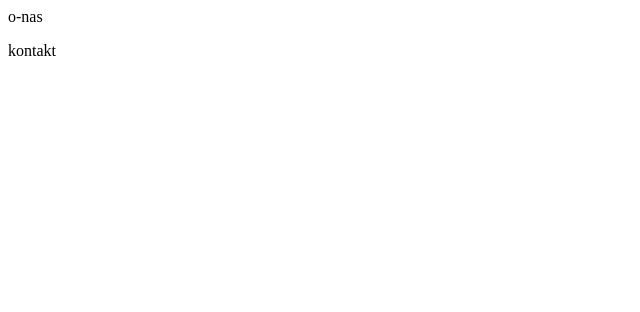
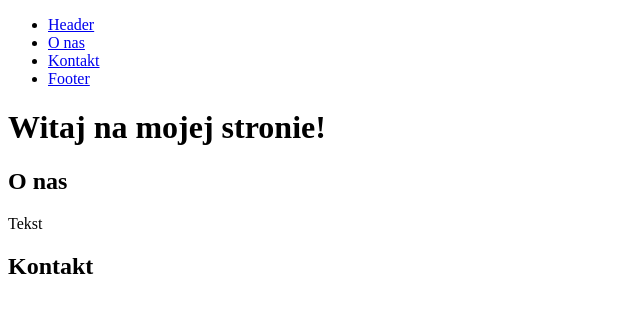
Before and after one commit to jfilo97/Zadania, a plain HTML site: page zadanie1/index.html in a window 1280 px wide. Shown: the whole page, without its empty margins (0-640 px from the left). Drawn offline with Linux system fonts and the light colour scheme.

Commit message:
poprawiona 9-struktura-html5

```diff
--- a/zadanie1/index.html
+++ b/zadanie1/index.html
@@ -11,14 +11,33 @@
 
 
     <nav>
-        <div id="main">
-            <section>o-nas</section>
-            <p id="tekst"></p>
-            <section>kontakt</section>
-        </div>
-    </nav>
+		<ul>
+			<li><a href="#main">Header</a></li>
+			<li><a href="#o-nas">O nas</a></li>
+			<li><a href="#kontakt">Kontakt</a></li>
+			<li><a href="#footer">Footer</a></li>
+		</ul>
+	</nav>
 
-<footer id="footer"></footer>
+	<!-- Header -->
+	<header id="main">
+		<h1>Witaj na mojej stronie!</h1>
+	</header>
+
+	<!-- Sekcja "O nas" -->
+	<section id="o-nas">
+		<h2>O nas</h2>
+		<p class="tekst">Tekst</p>
+	</section>
+
+	<!-- Sekcja "Kontakt" -->
+	<section id="kontakt">
+		<h2>Kontakt</h2>
+	</section>
+
+	<!-- Stopka -->
+	<footer id="footer">
+	</footer>
 
 </body>
 </html>
```
